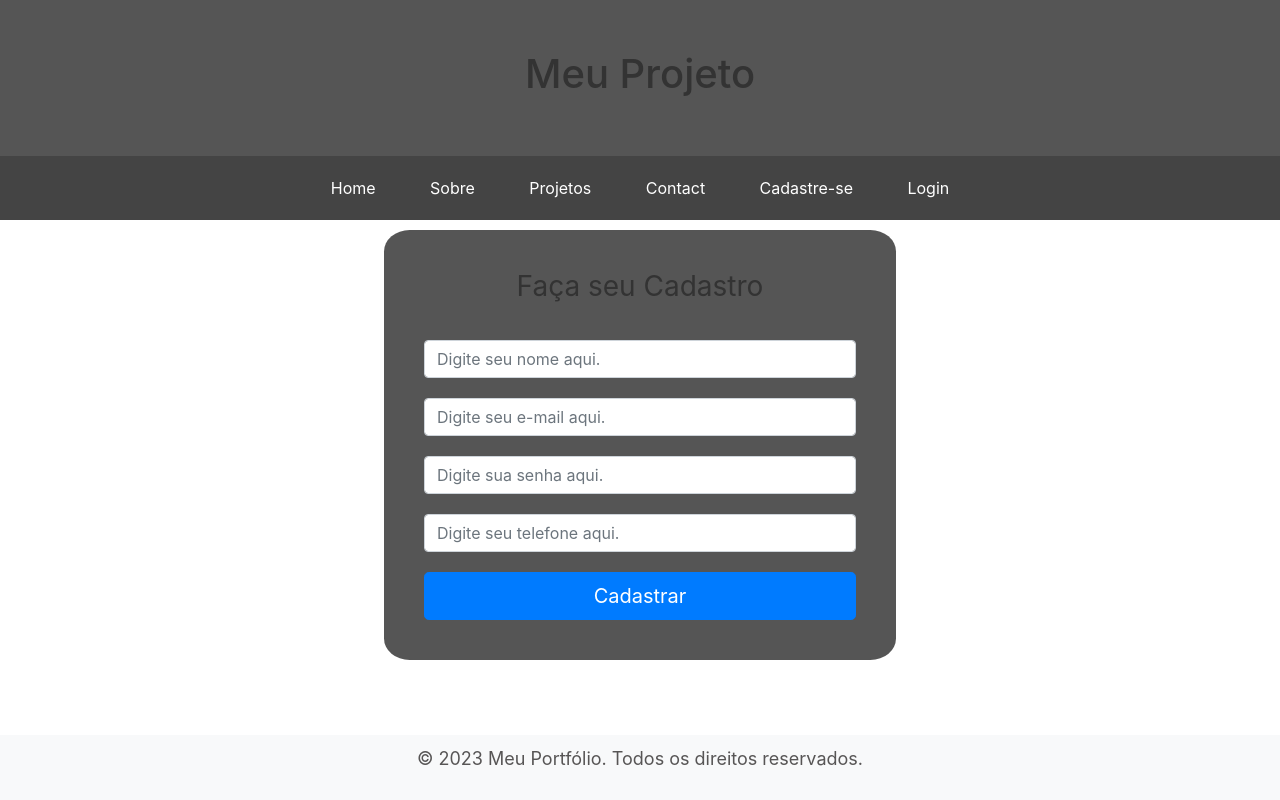
After one commit to riukos/ecolinkreplit, a Flask app: page /cadastro in a window 1280 px wide. The commit adds this page. Run offline with Flask 3, Linux system fonts and the light colour scheme; some libraries are stand-ins or nearby versions.

Commit message:
feita logica e front do cadastro

```diff
--- a/app/forms.py
+++ b/app/forms.py
@@ -1,5 +1,5 @@
 from flask_wtf import FlaskForm
-from wtforms import StringField, EmailField, TextAreaField, SubmitField
+from wtforms import StringField, EmailField, TextAreaField, SubmitField, PasswordField
 from wtforms.validators import DataRequired
 from flask_wtf.csrf import CSRFProtect
 
@@ -7,4 +7,11 @@ class Contato(FlaskForm):
     name = StringField('name', validators=[DataRequired()])
     email = EmailField('email', validators=[DataRequired()])
     message = TextAreaField('message')
-    enviar =  SubmitField('enviar')
+    enviar =  SubmitField('Enviar')
+
+class Cadastro(FlaskForm):
+    name = StringField('name', validators=[DataRequired()])
+    email = EmailField('email', validators=[DataRequired()])
+    password = PasswordField('password', validators=[DataRequired()])
+    telefone = StringField('telefone', validators=[DataRequired()])
+    enviar =  SubmitField('Enviar')
--- a/app/routes.py
+++ b/app/routes.py
@@ -1,7 +1,7 @@
 from app import app, db
 from flask import Flask, render_template, request, url_for, redirect, flash
-from app.forms import Contato
-from app.models import ContatoModels
+from app.forms import Contato, Cadastro
+from app.models import ContatoModels, CadastroModels
 import time
 
 @app.route('/')
@@ -22,7 +22,6 @@ def projetos():
 # Rota para a página de contato com o formulário
 @app.route('/contact',  methods=['GET', 'POST'])
 def contact():
-    dados_formulario = None
     formulario = Contato()
     if formulario.validate_on_submit():
         flash('Sua messagem foi enviada com sucesso')
@@ -33,4 +32,34 @@ def contact():
         db.session.add(novo_contato)
         db.session.commit()
 
-    return render_template('contact.html', title = 'Contato', formulario = formulario, dados_formulario = dados_formulario)
+    return render_template('contact.html', title = 'Contato', formulario = formulario)
+
+@app.route('/cadastro', methods=['GET', 'POST'])
+def cadastro():
+    cadastro = Cadastro()
+    if cadastro.validate_on_submit():
+        flash('Você foi cadastrado com sucesso')
+        name = cadastro.name.data
+        email = cadastro.email.data
+        password = cadastro.password.data
+        telefone = cadastro.telefone.data
+        novo_contato = CadastroModels(name=name, email=email, password =password, telefone=telefone)
+        db.session.add(novo_contato)
+        db.session.commit()
+
+    return render_template('cadastro.html', title = 'Cadastro', cadastro = cadastro)
+
+@app.route('/login', methods=['GET', 'POST'])
+def login():
+    '''dados_cadastro = None
+    formulario = Cadastro()
+    if formulario.validate_on_submit():
+        flash('Você foi cadastrado com sucesso')
+        name = formulario.name.data
+        email = formulario.email.data
+        password = formulario.password.data
+        novo_contato = ContatoModels(name=name, email=email, password =password)
+        db.session.add(novo_contato)
+        db.session.commit()'''
+
+    return render_template('login.html', title = 'login')
--- a/app/static/css/styles.css
+++ b/app/static/css/styles.css
@@ -1,3 +1,10 @@
+* {
+    padding: 0;
+    margin: 0;
+    box-sizing: border-box;
+}
+
+
 
 body {
     font-family: Arial, sans-serif;
@@ -7,19 +14,21 @@ body {
 
   display:flex;
   flex-direction: column;
-  justify-content: space-between;
+  /* justify-content: space-between; */
 }
 
 header {
     background-color: #555;
     color: #fff;
-    padding: 20px 0;
+    padding: 50px 0;
     text-align: center;
+    /* margin-bottom: -70px; */
+
 }
 
 nav {
     background-color: #444;
-    padding: 10px 0;
+    padding: 20px 0;
     text-align: center;
 }
 
@@ -36,7 +45,7 @@ nav a:hover {
 }
 
 section {
-    padding: 40px;
+    padding: 0px;
     text-align: center;
 }
 
@@ -48,11 +57,15 @@ h1 {
 p {
     font-size: 18px;
     line-height: 1.6;
-    color: #af3f3f;
+    color: #575555;
 }
 footer {
+    position: fixed;
+    bottom: 0;
+    width: 100%;
+    background-color: #f8f9fa; /* Cor de fundo do footer */
     text-align: center;
-    margin-top: 20px; /* Adicione margem superior para separar o footer do conteúdo acima */
+    padding: 10px 0; /* Espaçamento interno do footer */
 }
 
 main {
@@ -62,7 +75,7 @@ min-height:500px;
 .conteudo{
     width: 40%;
     background: #555;
-    margin: auto;
+    margin: 10px auto;
     padding: 20px;
     border-radius: 5%;
     box-shadow: 0.5 0.5 rgba(109, 13, 13, 0.267);
@@ -70,6 +83,8 @@ min-height:500px;
 
 form {
     display: flex;
+    margin: auto;
+    padding: 20px;
     flex-direction: column;
     gap: 20px;
 }
--- a/app/templates/base.html
+++ b/app/templates/base.html
@@ -10,13 +10,15 @@
 
 <body>
     <header>
-        <h1>{{title}}</h1>
+        <h1>Meu Projeto</h1>
     </header>
     <nav>
         <a href="/">Home</a>
         <a href="sobre">Sobre</a>
         <a href="projetos">Projetos</a>
         <a href="contact">Contact</a>
+        <a href="cadastro">Cadastre-se</a>
+        <a href="login">Login</a>
     </nav>
     <main>
         <!-- Neste bloco principal, serão inseridos os conteúdos específicos de cada página -->
--- /dev/null
+++ b/app/templates/cadastro.html
@@ -0,0 +1,32 @@
+{% extends "base.html" %}
+
+{% block content %}
+
+<body class="text-center">
+    <div class="conteudo">
+        {% with messages = get_flashed_messages() %}
+        {% if messages %}
+          {% for messagem in messages %}
+          <div class="alert alert-success" role="alert">
+                {{ messagem }}
+          </div>
+
+          {% endfor %}
+        {% endif %}
+        {% endwith %}
+        <form class="form-signin" method="post">
+            {{cadastro.csrf_token}}
+            <h1 class="h3 mb-3 font-weight-normal">Faça seu Cadastro</h1>
+            <label for="inputNome" class="sr-only">Digite Seu nome:</label>
+            {{cadastro.name(class="form-control", placeholder="Digite seu nome aqui.")}}
+            <label for="inputEmail" class="sr-only">Endereço de email</label>
+            {{cadastro.email(class="form-control", placeholder="Digite seu e-mail aqui.")}}
+            <label for="inputPassword" class="sr-only">Digite sua senha</label>
+            {{cadastro.password(class="form-control", placeholder="Digite sua senha aqui.")}}
+            <label for="Telefone" class="sr-only">Digite seu telefone</label>
+            {{cadastro.telefone(class="form-control", placeholder="Digite seu telefone aqui.")}}
+            <button class="btn btn-lg btn-primary btn-block" type="submit">Cadastrar</button>
+        </form>
+    </div>
+</body>
+{% endblock %}
```
Also changed, not shown: app/models.py (+11 -0 lines), app/templates/contact.html (+8 -12 lines), app/templates/index.html (+15 -9 lines), app/templates/login.html (added, +25 -0 lines).
